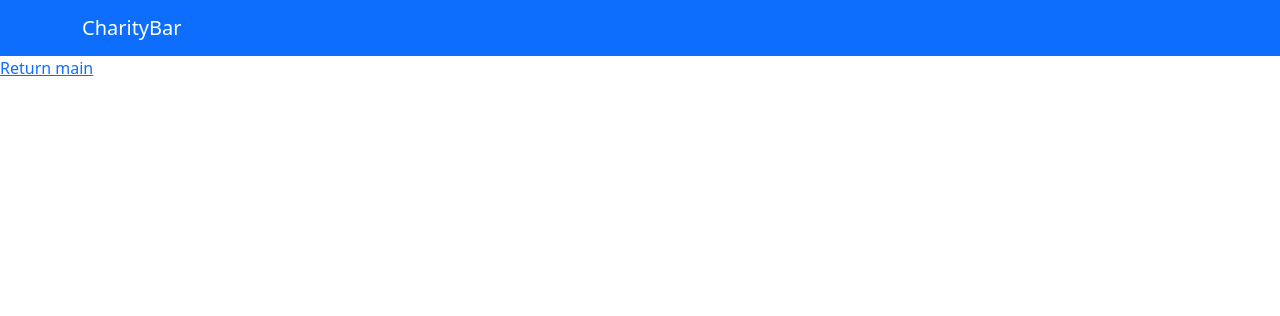
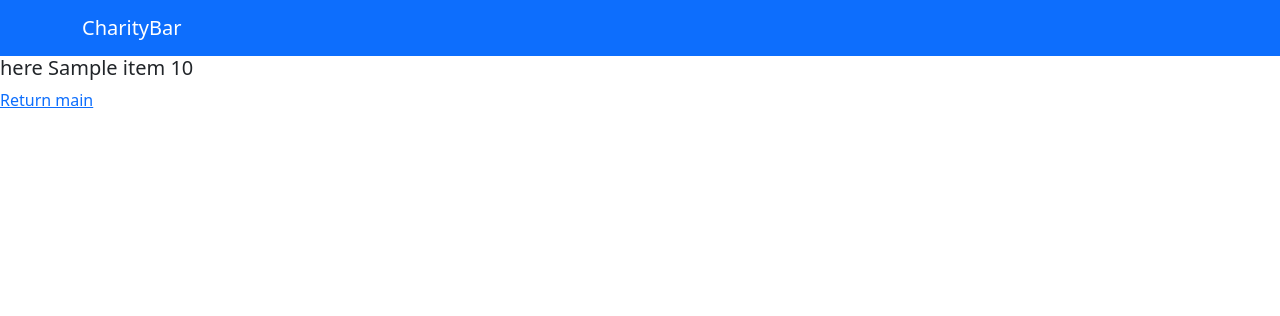
Before and after one commit to Novakovich/Lifo_and_Fifo, a Flask app: template templates/donation.html in a window 1280 px wide. Shown: the top 316 px of the page. Run offline with Flask 2, Linux system fonts and the light colour scheme; the template is opened without the code that fills it: most values are stand-ins (such as "Sample title", 1, 10 or a date in 2020).

Commit message:
lifo&fifo flask html solved context

```diff
--- a/app.py
+++ b/app.py
@@ -31,10 +31,7 @@ def donation():
     item = data_list.pop()
     with open('data.json', 'w') as data:
         json.dump(data_list, data)
-    return f"""
-    {render_template('donation.html')}
-    here {item['name']} {item['amount']}
-    """
+    return render_template('donation.html', item=item )
 
 if __name__ == '__main__':
     app.run(debug=True)
--- a/templates/donation.html
+++ b/templates/donation.html
@@ -6,8 +6,9 @@
 </head>
 {% include 'header.html' %}
 <body>
-        <p>
-        <a href="/">Return main</a>
-        </p>
+    <h5>here {{item['name']}} {{item['amount']}}</h5>
+    <p>
+    <a href="/">Return main</a>
+    </p>
 </body>
 </html>
```
